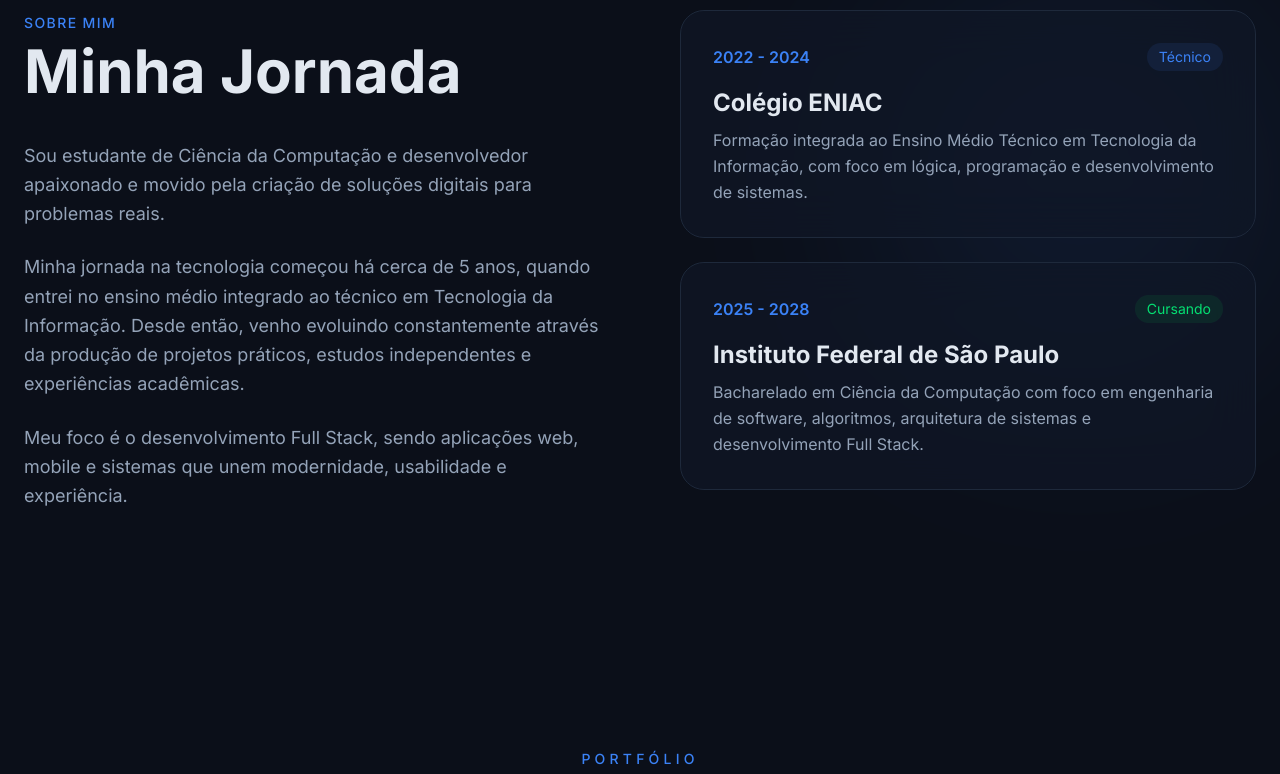
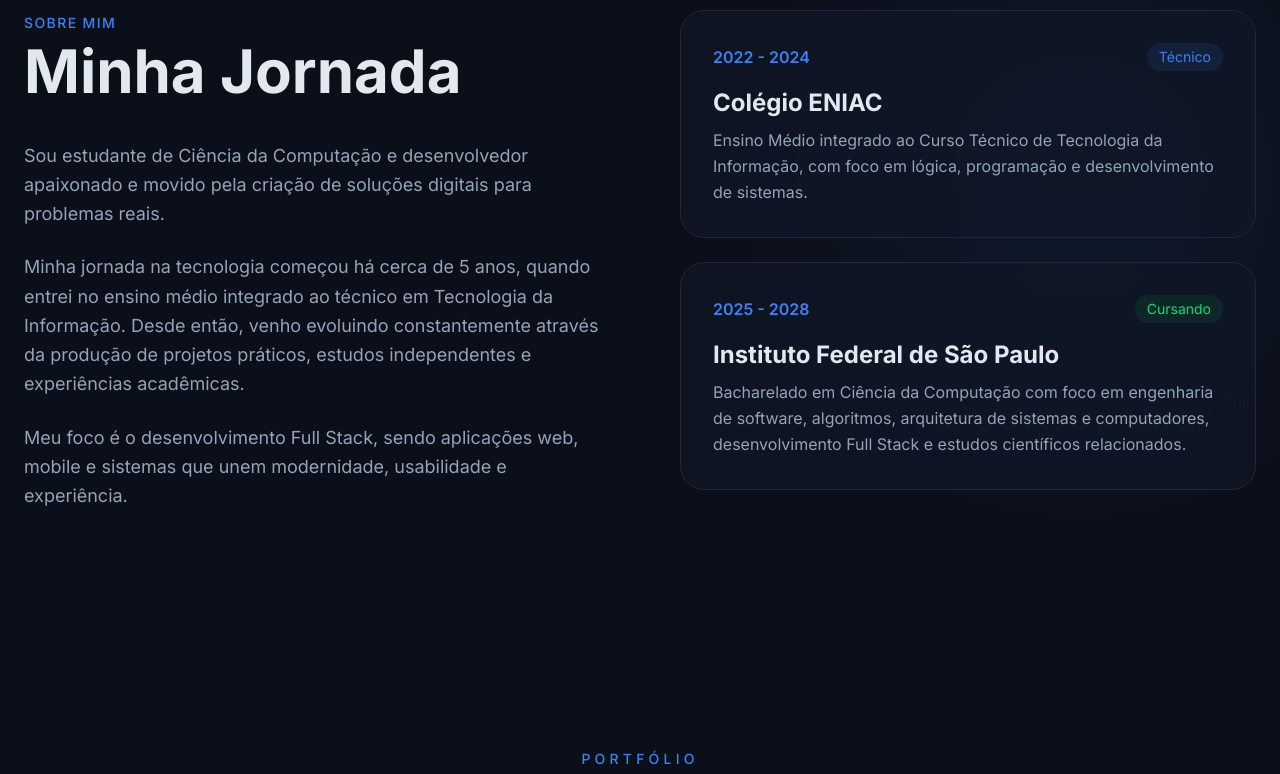
Before and after one commit to BrennoGaspar/Portfolio, a Next.js app: page / in a window 1280 px wide. Shown: the part 940-1714 px from the top of the page. Built offline with nearby package versions, Linux system fonts and the light colour scheme.

Commit message:
Ajuste dos textos para o commit final

```diff
--- a/src/sections/about.tsx
+++ b/src/sections/about.tsx
@@ -57,14 +57,14 @@ export default function About () {
                         data="2022 - 2024"
                         tipo="Técnico"
                         instituicao="Colégio ENIAC"
-                        texto="Formação integrada ao Ensino Médio Técnico em Tecnologia da Informação, com foco em lógica, programação e desenvolvimento de sistemas."
+                        texto="Ensino Médio integrado ao Curso Técnico de Tecnologia da Informação, com foco em lógica, programação e desenvolvimento de sistemas."
                     />
 
                     <Card
                         data="2025 - 2028"
                         tipo="Cursando"
                         instituicao="Instituto Federal de São Paulo"
-                        texto="Bacharelado em Ciência da Computação com foco em engenharia de software, algoritmos, arquitetura de sistemas e desenvolvimento Full Stack."
+                        texto="Bacharelado em Ciência da Computação com foco em engenharia de software, algoritmos, arquitetura de sistemas e computadores, desenvolvimento Full Stack e estudos científicos relacionados."
                     />
 
                 </motion.div>
--- a/src/sections/projects.tsx
+++ b/src/sections/projects.tsx
@@ -130,7 +130,7 @@ export default function Projetos () {
                 <Projeto
                     stack="Automação"
                     titulo="Monitoramento de Preços"
-                    descricao="Sistema desenvolvido em Python para automação e monitoramento de preços de produtos na Kabum, utilizando coleta automatizada de dados para acompanhar variações de valores em tempo real através do console."
+                    descricao="Sistema desenvolvido em Python para automação e monitoramento de preços de produtos na Kabum, utilizando coleta automatizada de dados para te exibir de forma automática o valores atual do produto, através do console."
                     tecnologias={[ "Python" ]}
                     github="https://github.com/BrennoGaspar/MonitoramentoDePrecos"
                     imagePath={monitoramento}
```
